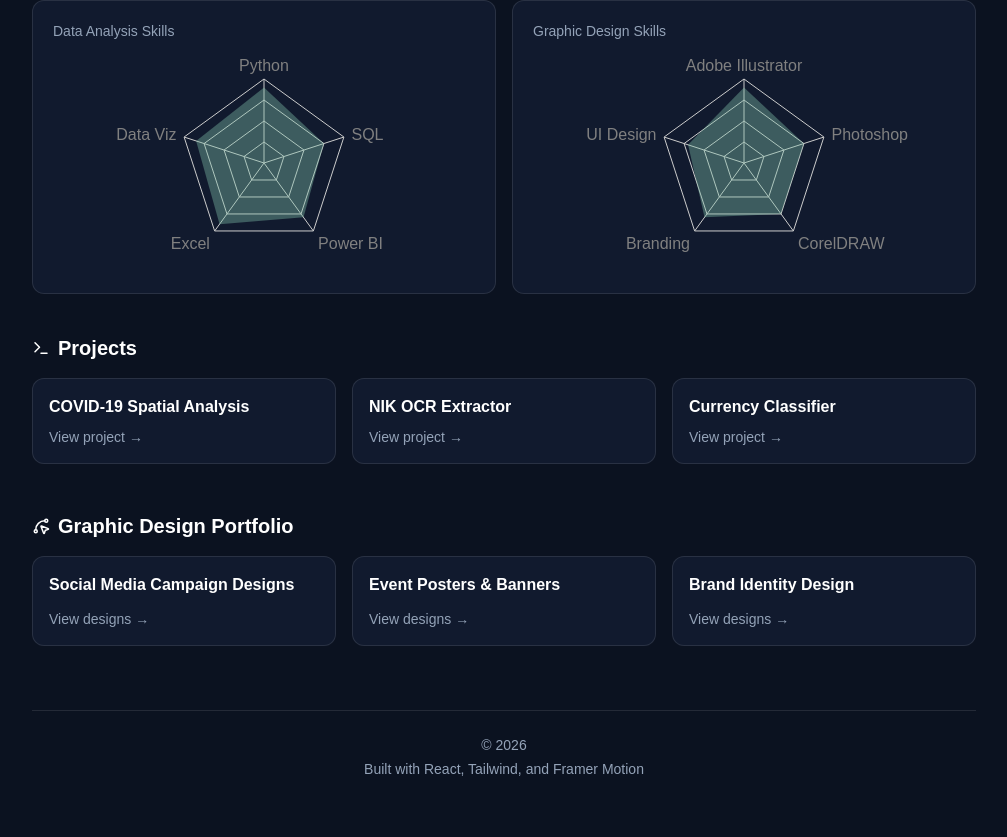
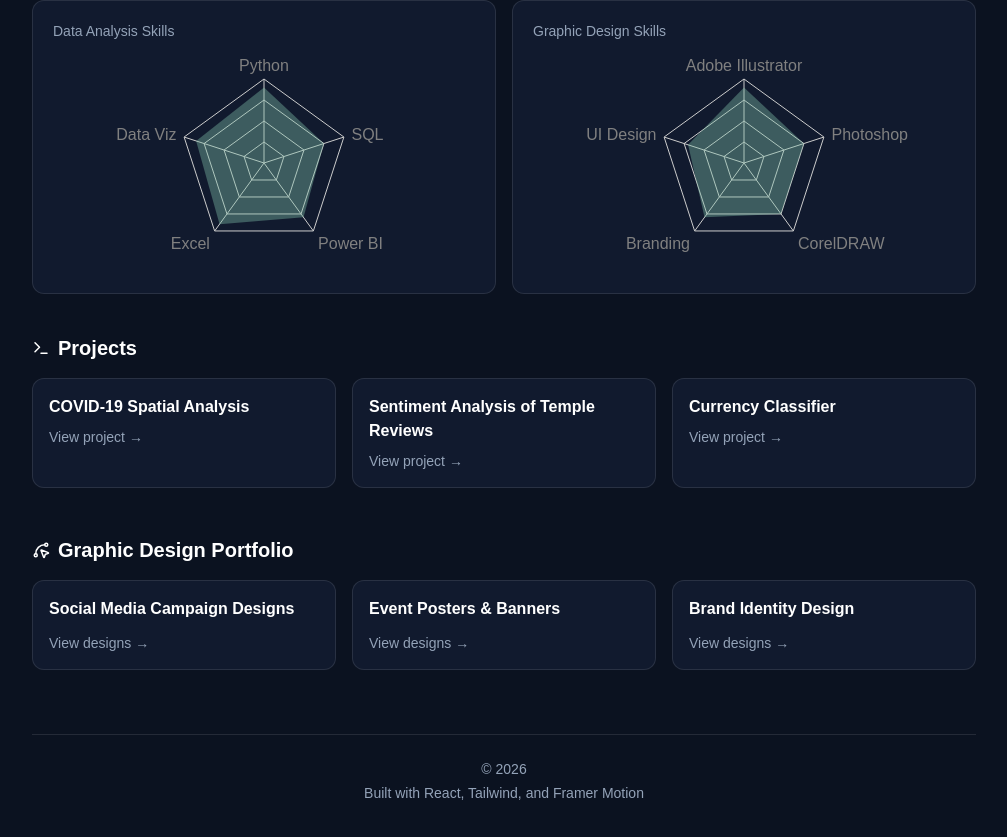
Before and after one commit to tengkumuazabs/web-portfolio, a React app: page / in a window 1280 px wide. Shown: the part 1486-2323 px from the top of the page, without its empty margins (136-1143 px from the left). Built offline with nearby package versions, Linux system fonts and the light colour scheme; the HTML template or start-up script is replaced by a standard one.

Commit message:
update projects

```diff
--- a/src/components/Projects.jsx
+++ b/src/components/Projects.jsx
@@ -7,8 +7,8 @@ const projects = [
     link: "https://covid-19-data-visualizer.streamlit.app",
   },
   {
-    name: "NIK OCR Extractor",
-    link: "https://doc-ocr.streamlit.app",
+    name: "Sentiment Analysis of Temple Reviews",
+    link: "https://github.com/tengkumuazabs/temple-review-sentiment",
   },
   {
     name: "Currency Classifier",
```
